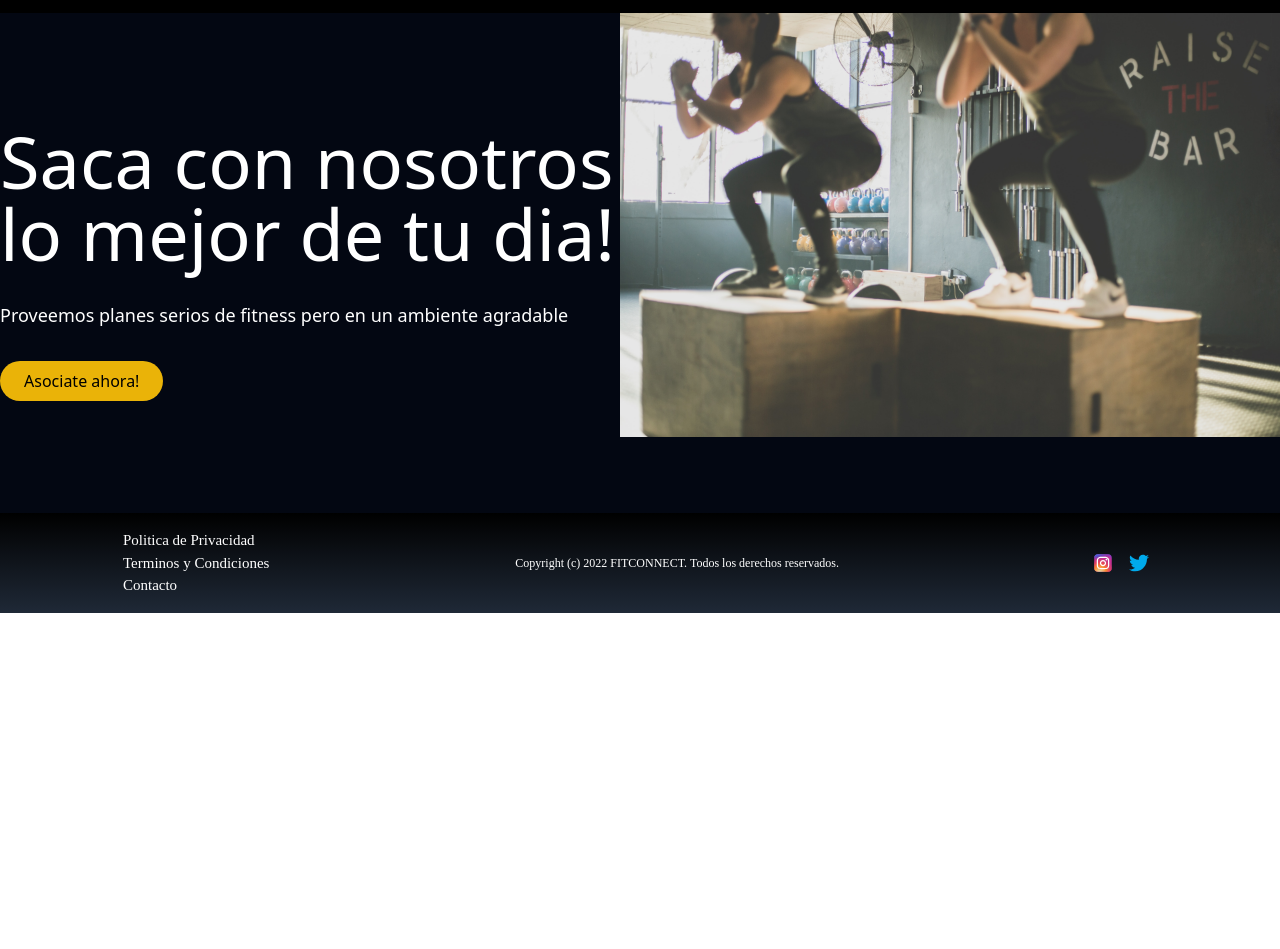
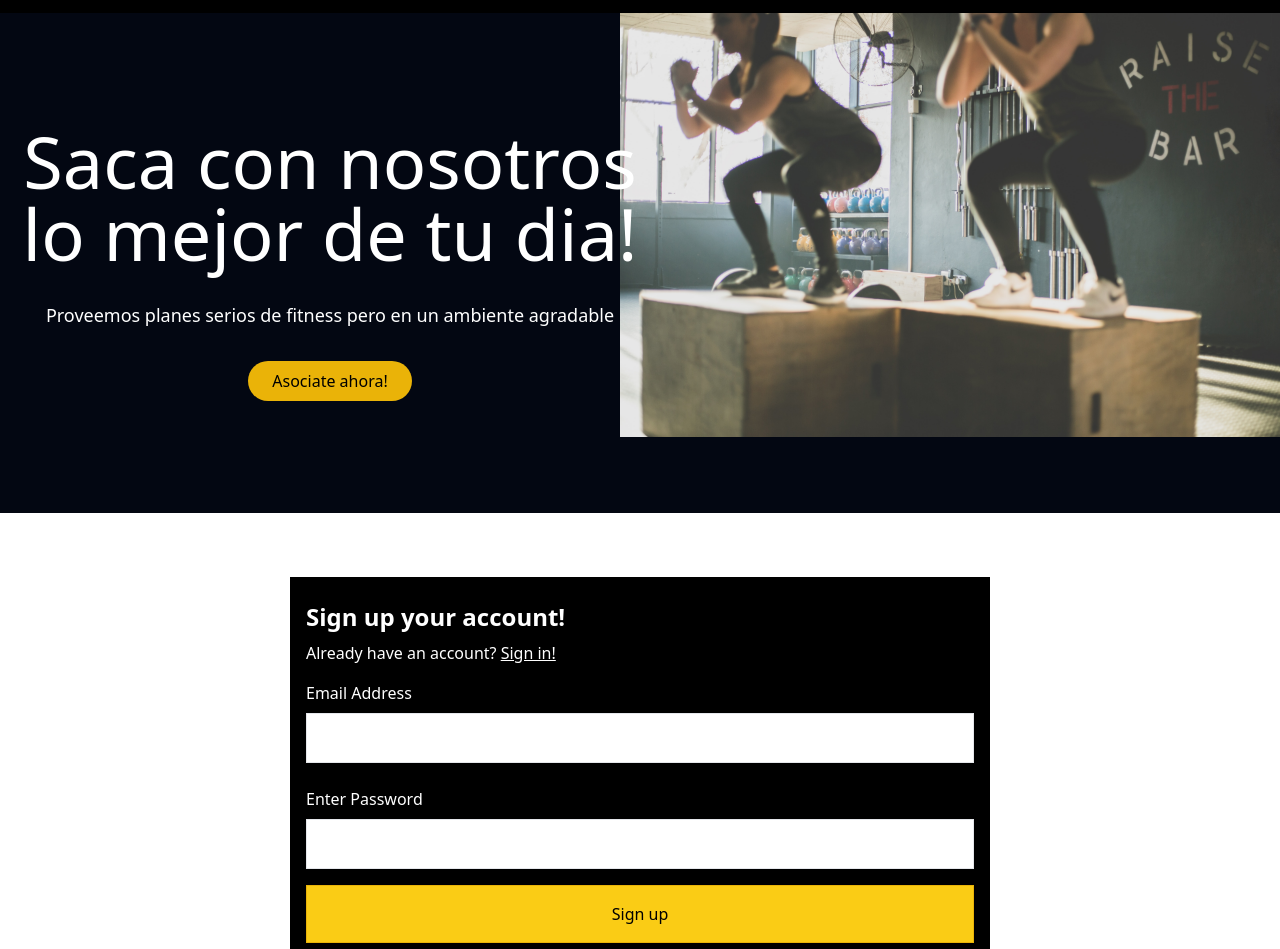
Before and after one commit to Gambuli8/FitConnect-FrontEnd, a React (Vite) app: page /signup in a window 1280 px wide. Shown: the part 83-1032 px from the top of the page. Before the commit the page ends 800 px from the top, so only its background shows below. Built offline with nearby package versions, Linux system fonts and the light colour scheme; no server answers.

Commit message:
auth propia creada, creada carpetas sign in, sign out, authcontext, firebase(configuracion), account ==> todas con sus respectivas carpetas y archivos

```diff
--- a/package.json
+++ b/package.json
@@ -11,10 +11,12 @@
   },
   "dependencies": {
     "axios": "^1.4.0",
+    "firebase": "^10.0.0",
     "prettier": "^3.0.0",
     "react": "^18.2.0",
     "react-dom": "^18.2.0",
     "react-feather": "^2.0.10",
+    "react-hook-form": "^7.45.1",
     "react-redux": "^8.1.1",
     "react-router-dom": "^6.14.1",
     "react-scroll": "^1.8.9",
--- a/src/App.jsx
+++ b/src/App.jsx
@@ -5,17 +5,34 @@ import NavBar from "./components/NavBar/NavBar";
 import Membresias from "./views/Membresias/Membresias";
 import Footer from "./components/Footer/Footer";
 import Banner from "./components/Banner/Banner";
+import SignIn from "./components/SingIn/SignIn";
+import SignUp from "./components/SignUp/SignUp";
+import Account from "./components/Account/Account";
+import ProtectedRoute from "./components/ProtectedRoute/ProtectedRoute";
+import { AuthContextProvider } from "./context/AuthContext";
 
 function App() {
   return (
     <div>
       <NavBar />
       <Banner />
-      <Routes>
-        <Route path="/" element={<Home />} />
-        <Route path="/actividades" element={<Actividades />} />
-        <Route path="/membresias" element={<Membresias />} />
-      </Routes>
+      <AuthContextProvider>
+        <Routes>
+          <Route path="/" element={<Home />} />
+          <Route path="/actividades" element={<Actividades />} />
+          <Route path="/membresias" element={<Membresias />} />
+          <Route path="/signin" element={<SignIn />} />
+          <Route path="/signup" element={<SignUp />} />
+          <Route
+            path="/account"
+            element={
+              <ProtectedRoute>
+                <Account />
+              </ProtectedRoute>
+            }
+          />
+        </Routes>
+      </AuthContextProvider>
       <Footer />
     </div>
   );
--- /dev/null
+++ b/src/FireBase/firebase.jsx
@@ -0,0 +1,19 @@
+// Import the functions you need from the SDKs you need
+import { initializeApp } from "firebase/app";
+// TODO: Add SDKs for Firebase products that you want to use
+// https://firebase.google.com/docs/web/setup#available-libraries
+import { getAuth } from "firebase/auth";
+
+// Your web app's Firebase configuration
+const firebaseConfig = {
+  apiKey: "AIzaSyCccPZqJjqhC-_ogqHnKHyERQM9tru7abg",
+  authDomain: "fir-auth-fitconnect.firebaseapp.com",
+  projectId: "fir-auth-fitconnect",
+  storageBucket: "fir-auth-fitconnect.appspot.com",
+  messagingSenderId: "425434439826",
+  appId: "1:425434439826:web:cb7c08f517bcab5c0ec64b",
+};
+
+// Initialize Firebase
+const app = initializeApp(firebaseConfig);
+export const auth = getAuth(app);
--- /dev/null
+++ b/src/components/Account/Account.jsx
@@ -0,0 +1,32 @@
+import React from "react";
+import { UserAuth } from "../../context/AuthContext";
+import { useNavigate } from "react-router-dom";
+
+const Account = () => {
+  const { user, logout } = UserAuth();
+  const navigate = useNavigate();
+
+  const handleLogOut = async () => {
+    try {
+      await logout();
+      navigate("/");
+      console.log("You are logged out");
+    } catch (error) {
+      console.log(e.message);
+    }
+  };
+  return (
+    <div className="bg-black max-w-[600px] mx-auto my-16 p-4">
+      <h1 className="text-2xl font-bold py-4 text-white">Account</h1>
+      <p className="text-white">✉️ User email: {user && user.email} </p>
+      <button
+        onClick={handleLogOut}
+        className="text-white border px-6 py-2 my-4"
+      >
+        Logout 🔙
+      </button>
+    </div>
+  );
+};
+
+export default Account;
--- a/src/components/Banner/Banner.jsx
+++ b/src/components/Banner/Banner.jsx
@@ -8,7 +8,7 @@ const Banner = () => {
       <div className="mx-auto h-full">
         <div className="flex items-center h-full pl- -space-x-48 lg:-space-x-10">
           {/* text */}
-          <div className="flex-1 z-10">
+          <div className="text-center flex-1 z-10">
             <h1 className="text-7xl text-white mb-8 z-10">
               Saca con nosotros lo mejor de tu dia!
             </h1>
--- a/src/components/Footer/Footer.jsx
+++ b/src/components/Footer/Footer.jsx
@@ -1,7 +1,10 @@
 /* eslint-disable react/no-unknown-property */
 export default function Footer() {
   return (
-    <div id="footer" className="text-white bg-gradient-to-t from-gray-800 to-black w-[100%] h-[100px] font-light font-parrafo flex justify-around text-[12px] m-0 p-0 items-center">
+    <div
+      id="footer"
+      className="text-white bg-gradient-to-t from-gray-800 to-black w-[100%] h-[100px] font-light font-parrafo flex justify-around text-[12px] m-0 p-0 items-center"
+    >
       <div className="flex flex-col cursor-pointer ">
         <div className="text-[15px]">Politica de Privacidad</div>
         <div className="text-[15px]">Terminos y Condiciones</div>
--- a/src/components/NavBar/NavBar.jsx
+++ b/src/components/NavBar/NavBar.jsx
@@ -44,6 +44,14 @@ const NavBar = () => {
             Actividades
           </Link>
         </li>
+        <li className="mx-4">
+          <Link
+            className="text-white text-xl hover:text-yellow-500 duration-500"
+            to={"/signin"}
+          >
+            Sign In!
+          </Link>
+        </li>
       </ul>
     </nav>
   );
--- /dev/null
+++ b/src/components/ProtectedRoute/ProtectedRoute.jsx
@@ -0,0 +1,12 @@
+import React from "react";
+import { Navigate } from "react-router-dom";
+import { UserAuth } from "../../context/AuthContext";
+const ProtectedRoute = ({ children }) => {
+  const { user } = UserAuth();
+  if (!user) {
+    return <Navigate to="/" />;
+  }
+  return children;
+};
+
+export default ProtectedRoute;
--- /dev/null
+++ b/src/components/SignUp/SignUp.jsx
@@ -0,0 +1,63 @@
+import React, { useState } from "react";
+import { Link, useNavigate } from "react-router-dom";
+import { UserAuth } from "../../context/AuthContext";
+const SignUp = () => {
+  const [email, setEmail] = useState("");
+  const [password, setPassword] = useState("");
+  const [error, setError] = useState("");
+  const navigate = useNavigate();
+  const { createUser } = UserAuth();
+
+  const handleSubmit = async (e) => {
+    e.preventDefault();
+    setError("");
+    try {
+      await createUser(email, password);
+    } catch (error) {
+      navigate("/account");
+      setError(error.message);
+      console.log(error.message);
+    }
+  };
+  return (
+    <div className="bg-black max-w-[700px] mx-auto my-16 p-4">
+      <div>
+        <h1 className="text-2xl font-bold py-2 text-white">
+          Sign up your account!
+        </h1>{" "}
+        <p className="text-white">
+          Already have an account?{" "}
+          <Link className="underline text-white" to={"/signin"}>
+            Sign in!
+          </Link>
+        </p>
+      </div>
+      <form onSubmit={handleSubmit}>
+        <div className="flex flex-col py-2 text-white">
+          <label className="py-2 font-medium">Email Address</label>
+          <input
+            onChange={(e) => setEmail(e.target.value)}
+            className="border p-3 text-black"
+            type="email"
+          ></input>
+        </div>
+        <div className="flex flex-col py-2 text-white">
+          <label className="py-2 font-medium">Enter Password</label>
+          <input
+            onChange={(e) => setPassword(e.target.value)}
+            className="border p-3 text-black"
+            type="password"
+          ></input>
+        </div>
+        <button
+          className="border border-yellow-500 bg-yellow-400 hover:bg-yellow-500 text-black py-4 my-2 w-full"
+          type="submit"
+        >
+          Sign up
+        </button>
+      </form>
+    </div>
+  );
+};
+
+export default SignUp;
--- /dev/null
+++ b/src/components/SingIn/SignIn.jsx
@@ -0,0 +1,67 @@
+import React, { useState } from "react";
+import { Link, useNavigate } from "react-router-dom";
+import { UserAuth } from "../../context/AuthContext";
+
+const SignIn = () => {
+  const { signIn } = UserAuth();
+  const [email, setEmail] = useState("");
+  const [password, setPassword] = useState("");
+  const [error, setError] = useState("");
+  const navigate = useNavigate();
+
+  const handleSubmit = async (e) => {
+    e.preventDefault();
+    setError("");
+    try {
+      await signIn(email, password);
+      navigate("/account");
+    } catch (e) {
+      setError(e.message);
+      console.log(e.message);
+    }
+  };
+
+  return (
+    <div>
+      <div className="bg-black max-w-[700px] mx-auto my-16 p-4">
+        <div>
+          <h1 className="text-2xl font-bold py-2 text-white">
+            Sign in your account!
+          </h1>{" "}
+          <p className="text-white">
+            Dont have an account yet?{" "}
+            <Link className="underline text-white" to={"/signup"}>
+              Sign up!
+            </Link>
+          </p>
+        </div>
+        <form onSubmit={handleSubmit}>
+          <div className="flex flex-col py-2 text-white">
+            <label className="py-2 font-medium">Email Address</label>
+            <input
+              onChange={(e) => setEmail(e.target.value)}
+              className="border p-3 text-black"
+              type="email"
+            ></input>
+          </div>
+          <div className="flex flex-col py-2 text-white">
+            <label className="py-2 font-medium">Enter Password</label>
+            <input
+              onChange={(e) => setPassword(e.target.value)}
+              className="border p-3 text-black"
+              type="password"
+            ></input>
+          </div>
+          <button
+            className="border border-yellow-500 bg-yellow-400 hover:bg-yellow-500 text-black py-4 my-2 w-full"
+            type="submit"
+          >
+            Sign In
+          </button>
+        </form>
+      </div>
+    </div>
+  );
+};
+
+export default SignIn;
--- /dev/null
+++ b/src/context/AuthContext.jsx
@@ -0,0 +1,46 @@
+import { createContext, useContext, useEffect, useState } from "react";
+import {
+  getAuth,
+  createUserWithEmailAndPassword,
+  signInWithEmailAndPassword,
+  signOut,
+  onAuthStateChanged,
+} from "firebase/auth";
+import { auth } from "../FireBase/firebase";
+
+const AuthContext = createContext();
+
+export const AuthContextProvider = ({ children }) => {
+  const [user, setUser] = useState({});
+
+  const createUser = (email, password) => {
+    return createUserWithEmailAndPassword(auth, email, password);
+  };
+
+  const signIn = (email, password) => {
+    return signInWithEmailAndPassword(auth, email, password);
+  };
+
+  const logout = () => {
+    return signOut(auth);
+  };
+
+  useEffect(() => {
+    const unsuscribe = onAuthStateChanged(auth, (currentUser) => {
+      console.log(currentUser);
+      setUser(currentUser);
+    });
+    return () => {
+      unsuscribe();
+    };
+  }, []);
+
+  return (
+    <AuthContext.Provider value={{ createUser, user, logout, signIn }}>
+      {children}
+    </AuthContext.Provider>
+  );
+};
+export const UserAuth = () => {
+  return useContext(AuthContext);
+};
```
Also changed, not shown: 1 other file (tests, documents, lock files or other folders).
